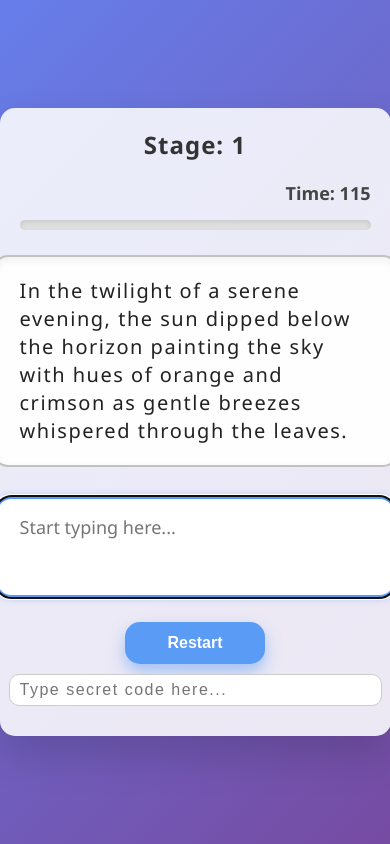
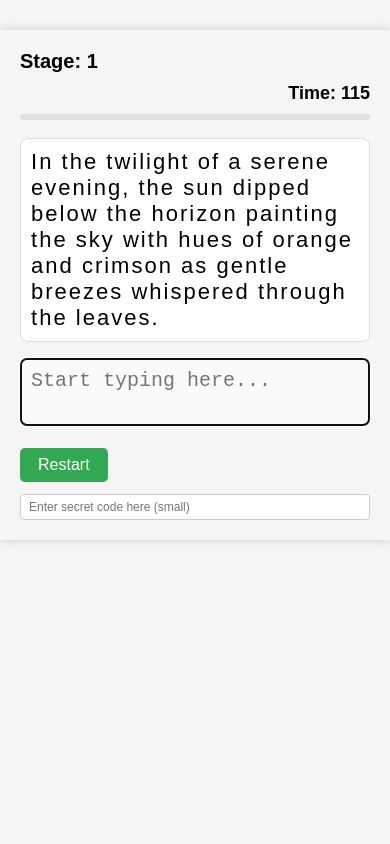
Before and after one commit to soooousjefjisj/Typer-studios, a plain HTML site: page index.html in a window 390 px wide. Drawn offline with Linux system fonts and the light colour scheme.

Commit message:
Add files via upload

```diff
--- a/index.html
+++ b/index.html
@@ -2,277 +2,166 @@
 <html lang="en">
 <head>
   <meta charset="UTF-8" />
-  <title>Typing Game with Levels</title>
+  <title>Typing Game</title>
   <style>
-    /* Center everything vertically and horizontally */
-    html, body {
-      height: 100%;
-      margin: 0;
-      background: linear-gradient(135deg, #667eea, #764ba2);
-      font-family: 'Segoe UI', Tahoma, Geneva, Verdana, sans-serif;
-      display: flex;
-      justify-content: center;
-      align-items: center;
-    }
     body {
-      padding: 0;
-    }
-    .container {
-      background: #ffffffdd;
-      box-shadow: 0 20px 40px rgb(0 0 0 / 0.15);
-      border-radius: 15px;
-      width: 700px;
-      max-width: 90vw;
-      padding: 30px 40px 40px;
-      display: flex;
-      flex-direction: column;
-      align-items: center;
-      position: relative;
+      font-family: Arial, sans-serif;
+      max-width: 600px;
+      margin: 30px auto;
+      padding: 20px;
+      background: #f5f5f5;
+      box-shadow: 0 0 10px #ccc;
     }
     #stage {
-      font-weight: 700;
-      font-size: 28px;
-      color: #333;
-      margin-bottom: 20px;
-      letter-spacing: 1px;
-      user-select: none;
+      font-weight: bold;
+      font-size: 20px;
+      margin-bottom: 10px;
     }
     .timer {
-      font-weight: 700;
-      font-size: 22px;
-      color: #444;
-      align-self: flex-end;
-      margin-bottom: 15px;
-      user-select: none;
+      font-weight: bold;
+      margin-bottom: 10px;
+      font-size: 18px;
+      text-align: right;
     }
     .progress-bar {
-      width: 100%;
-      height: 10px;
+      height: 6px;
+      margin-bottom: 18px;
       background: #e0e0e0;
-      border-radius: 10px;
-      margin-bottom: 25px;
+      border-radius: 3px;
       overflow: hidden;
-      box-shadow: inset 0 2px 5px rgb(0 0 0 / 0.1);
     }
     .bar {
       height: 100%;
       width: 0;
-      background: #5a9bf6;
-      border-radius: 10px 0 0 10px;
-      transition: width 0.25s ease;
-      box-shadow: 0 0 8px #5a9bf6aa;
+      background: #3bce63;
+      transition: width 0.2s;
+      border-radius: 3px;
     }
     .text {
-      font-size: 28px;
-      line-height: 1.4;
-      letter-spacing: 1.5px;
-      min-height: 90px;
-      width: 100%;
-      background: #fefefe;
-      border-radius: 15px;
-      border: 2px solid #c1c1c1;
-      padding: 20px 25px;
-      margin-bottom: 30px;
-      color: #222;
-      user-select: none;
-      box-shadow: inset 0 3px 8px rgb(0 0 0 / 0.06);
-      white-space: pre-wrap;
+      font-size: 22px;
+      margin-bottom: 16px;
+      letter-spacing: 2px;
+      min-height: 60px;
+      padding: 10px;
+      background: #fff;
+      border-radius: 8px;
+      border: 1px solid #ddd;
     }
     .correct {
-      color: #28a745;
-      background: #d4edda;
-      border-radius: 4px;
-      transition: background 0.3s ease;
+      color: #32a852;
+      background: #e7ffe1;
+      border-radius: 2px;
     }
     .wrong {
-      color: #dc3545;
-      background: #f8d7da;
-      border-radius: 4px;
-      transition: background 0.3s ease;
+      color: #ff3131;
+      background: #ffe8e8;
+      border-radius: 2px;
     }
     textarea {
       width: 100%;
-      min-height: 70px;
-      font-size: 22px;
-      padding: 18px 22px;
-      border-radius: 15px;
-      border: 2px solid #999;
+      min-height: 60px;
+      font-size: 20px;
+      padding: 10px;
+      margin-bottom: 12px;
+      border-radius: 6px;
+      border: 1px solid #aaa;
+      box-sizing: border-box;
       resize: none;
-      box-shadow: 0 5px 15px rgb(0 0 0 / 0.05);
-      outline-offset: 2px;
-      transition: border-color 0.3s ease, box-shadow 0.3s ease;
-      font-family: 'Segoe UI', Tahoma, Geneva, Verdana, sans-serif;
-      line-height: 1.2;
-      color: #222;
-      margin-bottom: 25px;
-    }
-    textarea:focus {
-      border-color: #5a9bf6;
-      box-shadow: 0 0 8px #5a9bf6aa;
+      background: #fafafa;
+      font-family: monospace;
     }
     button {
-      width: 160px;
-      padding: 15px 0;
-      font-size: 18px;
-      font-weight: 600;
+      padding: 8px 18px;
+      font-size: 16px;
+      background: #32a852;
       color: #fff;
-      background: #5a9bf6;
       border: none;
-      border-radius: 15px;
+      border-radius: 5px;
       cursor: pointer;
-      box-shadow: 0 8px 15px rgb(90 155 246 / 0.5);
-      transition: background-color 0.3s ease, box-shadow 0.3s ease;
-      user-select: none;
+      margin-top: 6px;
     }
     button:hover {
-      background-color: #4178d1;
-      box-shadow: 0 12px 20px rgb(65 120 209 / 0.7);
+      background: #2b9144;
     }
     #secretInput {
-      width: 400px;
-      font-size: 14px;
-      padding: 6px 10px;
-      border-radius: 10px;
+      font-size: 12px;
+      padding: 5px 8px;
+      width: 100%;
+      margin-top: 12px;
+      box-sizing: border-box;
+      border-radius: 4px;
       border: 1px solid #ccc;
-      outline: none;
-      margin-top: 10px;
-      letter-spacing: 1.5px;
-      color: #555;
     }
-    #secretInput:focus {
-      border-color: #5a9bf6;
-      box-shadow: 0 0 6px #5a9bf6bb;
-    }
-    /* Overlay panel hidden by default */
     #secretPanel {
-      position: fixed;
-      bottom: 10px;
-      right: 10px;
-      background: #222d42ee;
-      color: #eee;
-      padding: 20px 25px;
-      border-radius: 15px;
-      box-shadow: 0 8px 25px rgba(0,0,0,0.8);
       display: none;
-      flex-direction: column;
-      align-items: center;
-      min-width: 260px;
-      z-index: 1000;
+      border: 1px solid #888;
+      background: #eee;
+      padding: 12px 16px;
+      margin-top: 12px;
+      border-radius: 5px;
     }
     #secretPanel button {
-      width: 140px;
-      margin-top: 12px;
-      background: #28a745;
-      box-shadow: 0 8px 18px rgb(40 167 69 / 0.6);
+      background: #0066CC;
+      margin-top: 8px;
+      width: 100%;
     }
     #secretPanel button:hover {
-      background: #1e7e34;
-      box-shadow: 0 12px 22px rgb(30 126 52 / 0.8);
-    }
-    #closePanel {
-      background: #dc3545;
-      margin-top: 10px;
-      width: 140px;
-    }
-    #closePanel:hover {
-      background: #a71d2a;
-    }
-    @media (max-width: 480px) {
-      .container {
-        padding: 20px 20px 30px;
-        width: 95vw;
-      }
-      .text {
-        font-size: 20px;
-        min-height: 70px;
-      }
-      textarea {
-        font-size: 18px;
-        min-height: 60px;
-      }
-      #stage {
-        font-size: 24px;
-      }
-      .timer {
-        font-size: 18px;
-      }
-      button {
-        width: 140px;
-        font-size: 16px;
-        padding: 12px 0;
-      }
-      #secretInput {
-        width: 90vw;
-        font-size: 16px;
-      }
-      #secretPanel {
-        min-width: 90vw;
-        bottom: 5px;
-        right: 5px;
-        padding: 15px;
-      }
-      #secretPanel button {
-        width: 100%;
-      }
+      background: #004C99;
     }
   </style>
 </head>
 <body>
-  <div class="container">
   <div id="stage">Stage: 1</div>
   <div class="timer" id="timer">Time: 120</div>
   <div class="progress-bar"><div class="bar" id="bar"></div></div>
   <div class="text" id="text"></div>
   <textarea id="input" placeholder="Start typing here..." autofocus></textarea>
   <button onclick="restart()">Restart</button>
-    <input id="secretInput" placeholder="Type secret code here..." />
-  </div>
-
+  <input id="secretInput" placeholder="Enter secret code here (small)" />
   <div id="secretPanel">
-    <div>Secret Panel Activated</div>
-    <button id="autoTypeBtn">AutoType</button>
-    <button id="closePanel">Close</button>
+    <button id="autoType">AutoType</button>
+    <button id="closeSecret" style="margin-top: 6px; background: #c33;">Close</button>
   </div>
 
 <script>
   const stages = [
-      `In the twilight of a serene evening, the sun dipped below the horizon painting the sky with hues of orange and crimson as gentle breezes whispered through the leaves.`,
-      `A vast expanse of ancient forests stretched endlessly, where the songs of myriad birds intertwined with the rustling trees creating a symphony of nature’s purest music.`,
-      `Through winding rivers and rugged mountains, the brave adventurers journeyed beyond the known realms seeking treasures hidden within enchanted caves guarded by mystical beasts.`,
-      `The whispered legends spoke of a radiant crystal that held the power to heal all wounds and bestow eternal wisdom, guarded fiercely by shadows lurking in forgotten ruins.`,
-      `As dawn broke over the sleepy village, golden rays illuminated cobblestone streets bustling with merchants, children’s laughter, and the scent of freshly baked bread wafting in the air.`,
-      `Beneath the vast star-studded canvas of night, the ancient temple stood tall, its intricate carvings telling tales of gods and heroes long faded into legend but never forgotten.`,
-      `The playwright penned an elaborate narrative filled with twists and revelations that challenged the audience’s perception of truth, reality, and illusion within the fleeting moments of performance.`,
-      `Hidden within dusty tomes and scrolls lay secrets of lost civilizations, their profound knowledge waiting patiently for the curious minds to decipher and unlock forgotten mysteries.`,
-      `Amid the chaotic storm, determined ships fought relentless waves, with every sailor grasping hope tightly as the beacon of the lighthouse promised safe passage through treacherous waters.`,
-      `In realms where magic intertwined with technology, towering cities shimmered with light and sound, while inhabitants explored the delicate balance between ancient wisdom and futuristic innovation.`
+    "In the twilight of a serene evening, the sun dipped below the horizon painting the sky with hues of orange and crimson as gentle breezes whispered through the leaves.",
+    "A vast expanse of ancient forests stretched endlessly, where the songs of myriad birds intertwined with the rustling trees creating a symphony of nature’s purest music.",
+    "Through winding rivers and rugged mountains, the brave adventurers journeyed beyond the known realms seeking treasures hidden within enchanted caves guarded by mystical beasts.",
+    "The whispered legends spoke of a radiant crystal that held the power to heal all wounds and bestow eternal wisdom, guarded fiercely by shadows lurking in forgotten ruins.",
+    "As dawn broke over the sleepy village, golden rays illuminated cobblestone streets bustling with merchants, children’s laughter, and the scent of freshly baked bread wafting in the air.",
+    "Beneath the vast star-studded canvas of night, the ancient temple stood tall, its intricate carvings telling tales of gods and heroes long faded into legend but never forgotten.",
+    "The playwright penned an elaborate narrative filled with twists and revelations that challenged the audience’s perception of truth, reality, and illusion within the fleeting moments of performance.",
+    "Hidden within dusty tomes and scrolls lay secrets of lost civilizations, their profound knowledge waiting patiently for the curious minds to decipher and unlock forgotten mysteries.",
+    "Amid the chaotic storm, determined ships fought relentless waves, with every sailor grasping hope tightly as the beacon of the lighthouse promised safe passage through treacherous waters.",
+    "In realms where magic intertwined with technology, towering cities shimmered with light and sound, while inhabitants explored the delicate balance between ancient wisdom and futuristic innovation."
   ];
 
   let currentStage = 0;
   let charEls = [];
   let timerInterval = null;
   let startTime = null;
-    const timeLimit = 120; // 2 minutes per stage
+  const timeLimit = 120; // seconds
   let gameEnded = false;
   let autoTyping = false;
   let autoTypeIndex = 0;
   let autoTypeInterval = null;
 
-    const textEl = document.getElementById("text");
-    const inputEl = document.getElementById("input");
-    const stageEl = document.getElementById("stage");
-    const timerEl = document.getElementById("timer");
-    const barEl = document.getElementById("bar");
-    const secretInput = document.getElementById("secretInput");
-    const secretPanel = document.getElementById("secretPanel");
-    const autoTypeBtn = document.getElementById("autoTypeBtn");
-    const closePanelBtn = document.getElementById("closePanel");
+  const textEl = document.getElementById('text');
+  const inputEl = document.getElementById('input');
+  const stageEl = document.getElementById('stage');
+  const timerEl = document.getElementById('timer');
+  const barEl = document.getElementById('bar');
+  const secretInput = document.getElementById('secretInput');
+  const secretPanel = document.getElementById('secretPanel');
+  const autoTypeBtn = document.getElementById('autoType');
+  const closeSecretBtn = document.getElementById('closeSecret');
 
   function populateText(str) {
-      textEl.innerHTML = "";
+    textEl.innerHTML = '';
     charEls = [];
-      str.split("").forEach(letter => {
-        const span = document.createElement("span");
+    str.split('').forEach(letter => {
+      const span = document.createElement('span');
       span.innerText = letter;
       textEl.appendChild(span);
       charEls.push(span);
@@ -281,24 +170,24 @@
 
   function resetCharEls() {
     charEls.forEach(charEl => {
-        charEl.classList.remove("correct");
-        charEl.classList.remove("wrong");
+      charEl.classList.remove('correct');
+      charEl.classList.remove('wrong');
     });
   }
 
   function startGame() {
-      inputEl.value = "";
+    inputEl.value = '';
     gameEnded = false;
     autoTyping = false;
-      if (autoTypeInterval) {
+    if(autoTypeInterval){
       clearInterval(autoTypeInterval);
       autoTypeInterval = null;
     }
-      if (currentStage >= stages.length) currentStage = 0;
-      stageEl.innerText = "Stage: " + (currentStage + 1);
+    if(currentStage >= stages.length) currentStage = 0;
+    stageEl.innerText = 'Stage: ' + (currentStage + 1);
     populateText(stages[currentStage]);
-      barEl.style.width = "0%";
-      timerEl.innerText = "Time: " + timeLimit;
+    barEl.style.width = '0%';
+    timerEl.innerText = 'Time: ' + timeLimit;
     if(timerInterval) clearInterval(timerInterval);
     startTime = Date.now();
     timerInterval = setInterval(updateTimer, 100);
@@ -306,18 +195,18 @@
 
   function endGame(success) {
     gameEnded = true;
-      if (autoTypeInterval) {
+    if(autoTypeInterval){
       clearInterval(autoTypeInterval);
       autoTypeInterval = null;
     }
     clearInterval(timerInterval);
     setTimeout(() => {
-        if (success) {
-          alert("Well Done! You finished stage " + (currentStage + 1) + ".");
+      if(success){
+        alert('Well Done! You finished stage ' + (currentStage + 1) + '.');
         currentStage++;
         startGame();
       } else {
-          alert("Time's up! Try again.");
+        alert('Time\'s up! Try again.');
         startGame();
       }
     }, 100);
@@ -325,60 +214,58 @@
 
   function updateTimer() {
     let elapsed = Math.floor((Date.now() - startTime) / 1000);
-      timerEl.innerText = "Time: " + (timeLimit - elapsed);
-      if ((timeLimit - elapsed) <= 0 && !gameEnded) {
+    timerEl.innerText = 'Time: ' + (timeLimit - elapsed);
+    if((timeLimit - elapsed) <= 0 && !gameEnded){
       endGame(false);
     }
   }
 
   function updateProgressBar(percent) {
-      barEl.style.width = percent + "%";
+    barEl.style.width = percent + '%';
   }
 
-    inputEl.addEventListener("input", () => {
-      if (gameEnded || autoTyping) return;
+  inputEl.addEventListener('input', () => {
+    if(gameEnded || autoTyping) return;
     const val = inputEl.value;
     resetCharEls();
     let errorCount = 0;
     let currentText = stages[currentStage];
     let minLen = Math.min(val.length, currentText.length);
-      for (let i = 0; i < minLen; i++) {
-        if (val[i] === currentText[i]) {
-          charEls[i].classList.add("correct");
+    for(let i=0; i<minLen; i++){
+      if(val[i] === currentText[i]){
+        charEls[i].classList.add('correct');
       } else {
-          charEls[i].classList.add("wrong");
+        charEls[i].classList.add('wrong');
         errorCount++;
       }
     }
     updateProgressBar((val.length / currentText.length) * 100);
-      if (val.length === currentText.length && errorCount === 0) {
+    if(val.length === currentText.length && errorCount === 0){
       endGame(true);
     }
   });
 
-    // Secret code input handler
-    secretInput.addEventListener("keydown", e => {
-      if(e.key === "Enter") {
-        const code = secretInput.value.trim();
-        if(code === "DEANISCOOLBEANSLOL") {
-          secretInput.value = "";
-          secretPanel.style.display = "flex";
+  // Secret code input logic
+  secretInput.addEventListener('keydown', e => {
+    if(e.key === 'Enter'){
+      if(secretInput.value.trim() === 'DEANISCOOLBEANSLOL'){
+        secretPanel.style.display = 'block';
+        secretInput.value = '';
         secretInput.blur();
       }
     }
   });
 
-    autoTypeBtn.addEventListener("click", () => {
-      if (autoTyping) return;
+  autoTypeBtn.addEventListener('click', () => {
+    if(autoTyping) return;
     autoTyping = true;
-      inputEl.value = "";
+    inputEl.value = '';
     autoTypeIndex = 0;
     resetCharEls();
 
     autoTypeInterval = setInterval(() => {
-        if (autoTypeIndex < stages[currentStage].length) {
+      if(autoTypeIndex < stages[currentStage].length){
         inputEl.value += stages[currentStage][autoTypeIndex];
-          // Trigger input event manually to update highlights and bar
         inputEl.dispatchEvent(new Event('input'));
         autoTypeIndex++;
       } else {
@@ -386,18 +273,18 @@
         autoTyping = false;
         endGame(true);
       }
-      }, 20); // Types a character every 20ms for fast auto typing
+    }, 20);
   });
 
-    closePanelBtn.addEventListener("click", () => {
-      secretPanel.style.display = "none";
+  closeSecretBtn.addEventListener('click', () => {
+    secretPanel.style.display = 'none';
     inputEl.focus();
   });
 
   function restart() {
     currentStage = 0;
     startGame();
-      secretPanel.style.display = "none";
+    secretPanel.style.display = 'none';
   }
 
   window.onload = startGame;
```
Lines whose indentation alone changed are shown as unchanged.
